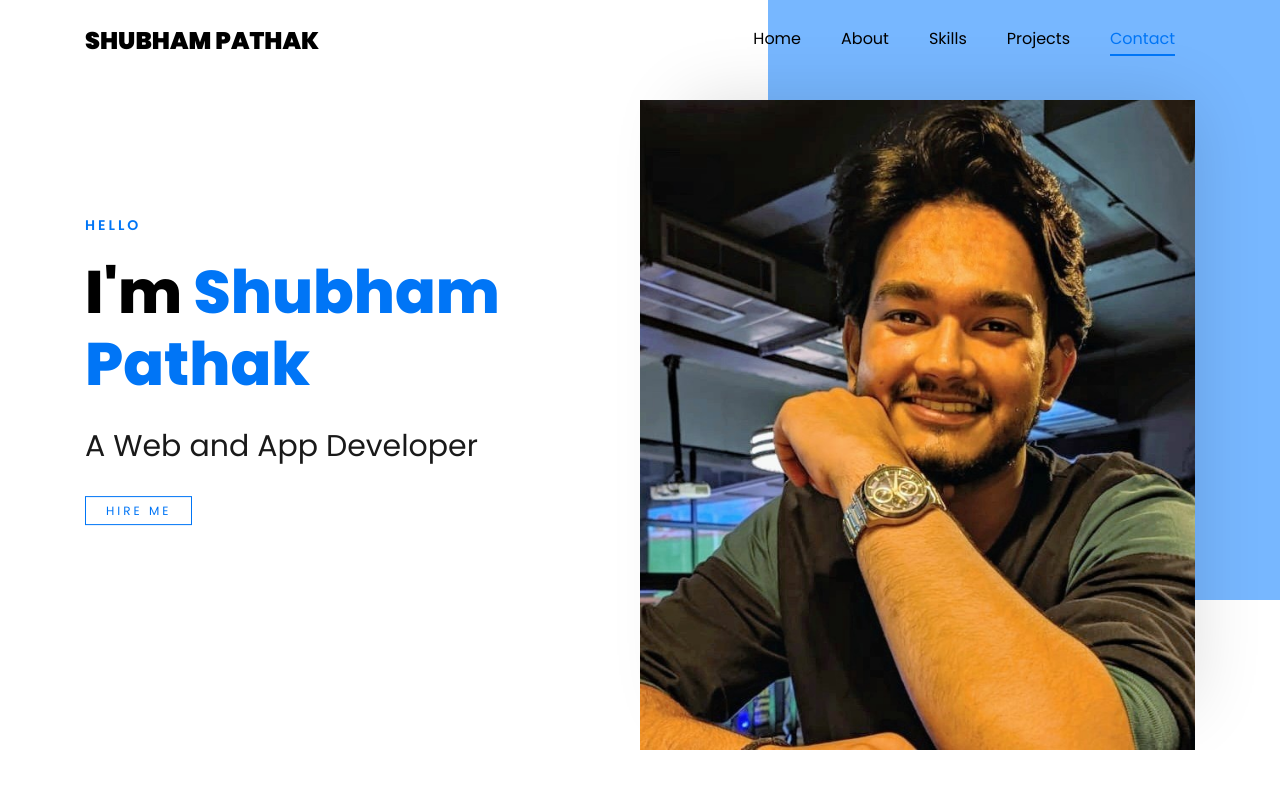
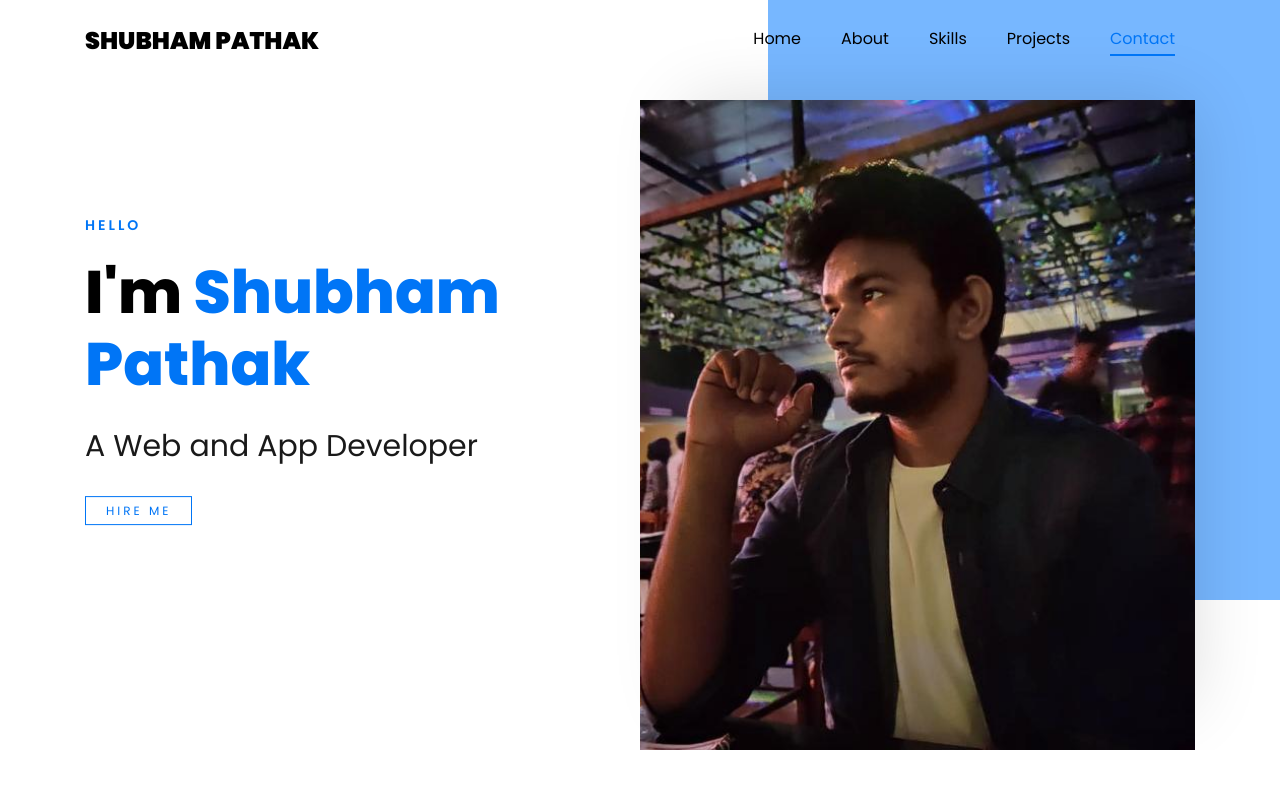
Before and after one commit to pathak107/portfolio, a plain HTML site: page index.html in a window 1280 px wide. Shown: the top 800 px of the page. Drawn offline with Linux system fonts and the light colour scheme; files whose address does not match are found by name.

Commit message:
fixed some more minor issues

```diff
--- a/index.html
+++ b/index.html
@@ -55,7 +55,7 @@
 					<div class="row d-md-flex no-gutters slider-text align-items-end justify-content-end"
 						data-scrollax-parent="true">
 						<div class="one-third order-md-last img"
-							style="background-image:url(images/Shubham-img.jpeg);">
+							style="background-image:url(images/shubham.jpg);">
 							<div class="overlay"></div>
 						</div>
 						<div class="one-forth d-flex  align-items-center ftco-animate"
```
